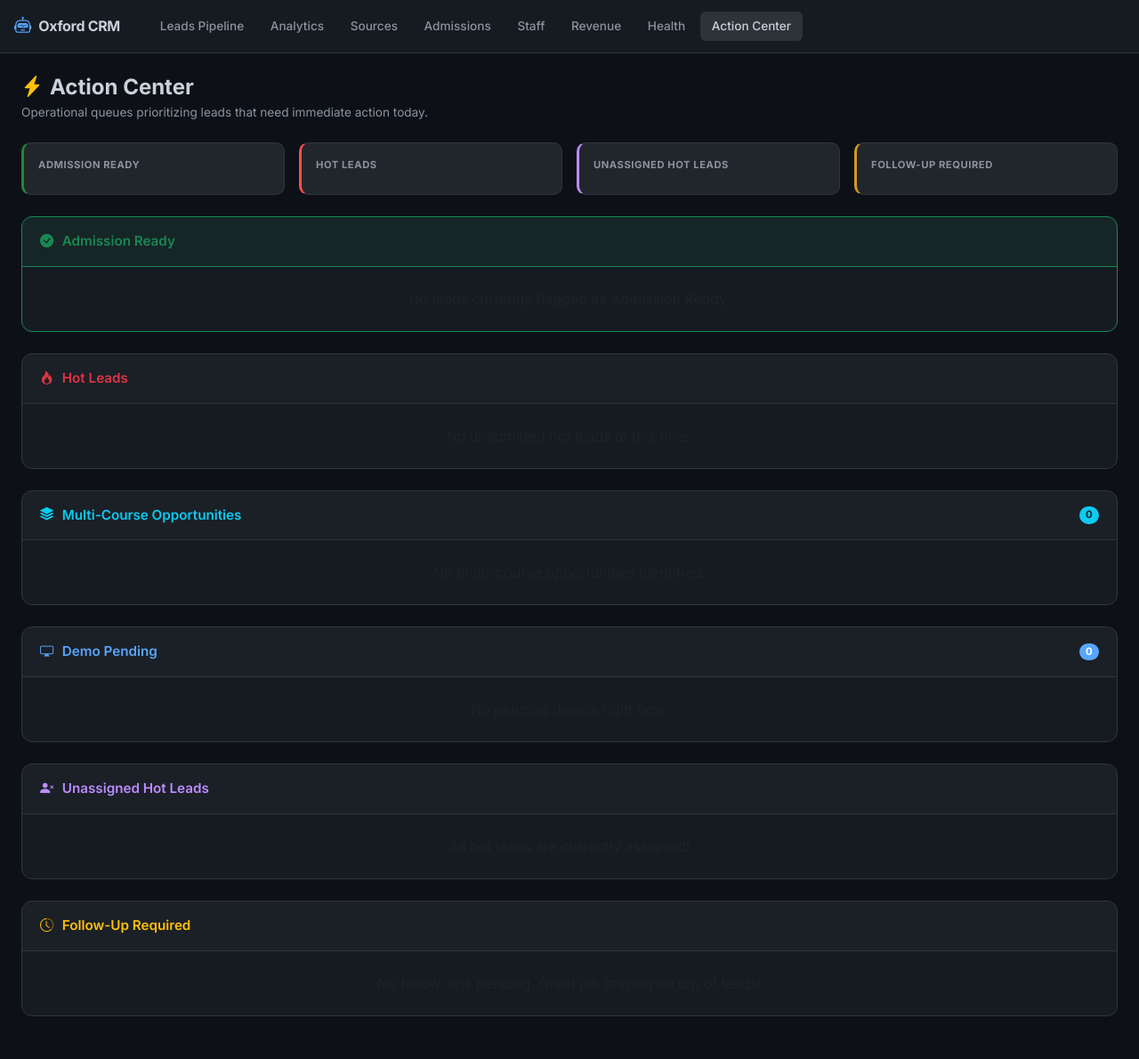
After one commit to oxfordmkl/whatsapp, a Flask app: template templates/crm_action_center.html in a window 1280 px wide. The commit adds this page. Shown: the whole page at 89% size. Run offline with Flask 3, Linux system fonts and the light colour scheme; the template is opened without the code that fills it, so the values that code supplies are empty; parts of the project's set-up code (start-up, migrations or seed data) failed here and were passed over.

Commit message:
PHASE 8.6 — ACTION CENTER (READ-ONLY)

```diff
--- /dev/null
+++ b/templates/crm_action_center.html
@@ -0,0 +1,469 @@
+<!DOCTYPE html>
+<html lang="en">
+<head>
+  <meta charset="UTF-8">
+  <title>Action Center - Oxford</title>
+  <meta name="viewport" content="width=device-width, initial-scale=1.0">
+  <link href="https://cdn.jsdelivr.net/npm/bootstrap@5.3.0/dist/css/bootstrap.min.css" rel="stylesheet">
+  <link rel="stylesheet" href="https://cdn.jsdelivr.net/npm/bootstrap-icons@1.10.5/font/bootstrap-icons.css">
+  <link href="https://fonts.googleapis.com/css2?family=Inter:wght@400;500;600;700&display=swap" rel="stylesheet">
+  <style>
+    :root {
+      --bg-main: #0d1117;
+      --bg-card: #161b22;
+      --bg-card2: #21262d;
+      --text-main: #c9d1d9;
+      --text-muted: #8b949e;
+      --border: #30363d;
+      --green: #238636;
+      --blue: #58a6ff;
+      --red: #f85149;
+      --yellow: #d29922;
+      --purple: #bc8cff;
+    }
+    body {
+      background-color: var(--bg-main);
+      color: var(--text-main);
+      font-family: 'Inter', sans-serif;
+    }
+    .crm-navbar {
+      background: var(--bg-card);
+      border-bottom: 1px solid var(--border);
+      padding: 0.8rem 1rem;
+      position: sticky;
+      top: 0;
+      z-index: 1000;
+      display: flex;
+      align-items: center;
+      gap: 1rem;
+    }
+    .crm-nav-link {
+      color: var(--text-muted);
+      text-decoration: none;
+      font-size: 0.85rem;
+      font-weight: 500;
+      padding: 0.4rem 0.8rem;
+      border-radius: 6px;
+      transition: all 0.2s;
+    }
+    .crm-nav-link:hover {
+      color: var(--text-main);
+      background: rgba(255,255,255,0.05);
+    }
+    .crm-nav-link.active {
+      color: var(--text-main);
+      background: rgba(255,255,255,0.1);
+    }
+    .kpi-box {
+      background: var(--bg-card2);
+      border: 1px solid var(--border);
+      border-radius: 10px;
+      padding: 1rem;
+    }
+    .kpi-title {
+      font-size: 0.7rem;
+      font-weight: 700;
+      text-transform: uppercase;
+      letter-spacing: 0.05em;
+      color: var(--text-muted);
+      margin-bottom: 0.5rem;
+    }
+    .kpi-value {
+      font-size: 2rem;
+      font-weight: 700;
+      line-height: 1;
+    }
+    .crm-card {
+      background: var(--bg-card);
+      border: 1px solid var(--border);
+      border-radius: 12px;
+      overflow: hidden;
+      margin-bottom: 1.5rem;
+    }
+    .crm-card-header {
+      background: rgba(255,255,255,0.02);
+      border-bottom: 1px solid var(--border);
+      padding: 1rem 1.25rem;
+      font-size: 0.95rem;
+      font-weight: 600;
+      display: flex;
+      align-items: center;
+      gap: 0.6rem;
+    }
+    .issue-table {
+      width: 100%;
+      font-size: 0.85rem;
+    }
+    .issue-table th {
+      background: var(--bg-card2);
+      color: var(--text-muted);
+      font-weight: 600;
+      padding: 0.75rem 1rem;
+      border-bottom: 1px solid var(--border);
+      text-transform: uppercase;
+      font-size: 0.7rem;
+      letter-spacing: 0.05em;
+    }
+    .issue-table td {
+      padding: 0.75rem 1rem;
+      border-bottom: 1px solid var(--border);
+      vertical-align: middle;
+    }
+    .issue-table tr:hover td {
+      background: rgba(255,255,255,0.02);
+    }
+    .issue-table tr:last-child td {
+      border-bottom: none;
+    }
+    .btn-open {
+      background: rgba(88,166,255,0.1);
+      color: var(--blue);
+      border: 1px solid rgba(88,166,255,0.2);
+      border-radius: 6px;
+      padding: 0.25rem 0.75rem;
+      font-size: 0.75rem;
+      font-weight: 600;
+      text-decoration: none;
+      display: inline-flex;
+      align-items: center;
+      gap: 0.3rem;
+      transition: all 0.2s;
+    }
+    .btn-open:hover {
+      background: var(--blue);
+      color: #fff;
+    }
+    .score-badge {
+      font-weight: 700;
+      font-size: 0.8rem;
+    }
+    .score-hot { color: var(--red); }
+    .score-warm { color: var(--yellow); }
+    .score-cold { color: var(--text-muted); }
+  </style>
+</head>
+<body>
+
+  <!-- Navigation -->
+  <div class="crm-navbar">
+    <div class="d-flex align-items-center gap-2 me-3">
+      <i class="bi bi-robot" style="font-size: 1.2rem; color: var(--blue);"></i>
+      <span style="font-weight: 700; font-size: 1rem; letter-spacing: -0.02em;">Oxford CRM</span>
+    </div>
+    <div class="d-flex gap-1" style="flex-wrap: wrap;">
+      <a href="/crm/leads?key={{ key }}" class="crm-nav-link">Leads Pipeline</a>
+      <a href="/crm/analytics?key={{ key }}" class="crm-nav-link">Analytics</a>
+      <a href="/crm/source-analytics?key={{ key }}" class="crm-nav-link">Sources</a>
+      <a href="/crm/admission-analytics?key={{ key }}" class="crm-nav-link">Admissions</a>
+      <a href="/crm/staff-performance?key={{ key }}" class="crm-nav-link">Staff</a>
+      <a href="/crm/revenue-analytics?key={{ key }}" class="crm-nav-link">Revenue</a>
+      <a href="/crm/health?key={{ key }}" class="crm-nav-link">Health</a>
+      <a href="/crm/action-center?key={{ key }}" class="crm-nav-link active">Action Center</a>
+    </div>
+  </div>
+
+  <div class="container-fluid p-4" style="max-width: 1400px; margin: 0 auto;">
+
+    <div class="mb-4">
+      <h2 style="font-weight: 700; font-size: 1.5rem; margin-bottom: 0.2rem;">
+        <i class="bi bi-lightning-charge-fill text-warning me-2"></i>Action Center
+      </h2>
+      <p style="color: var(--text-muted); font-size: 0.85rem;">
+        Operational queues prioritizing leads that need immediate action today.
+      </p>
+    </div>
+
+    <!-- KPIs -->
+    <div class="row g-3 mb-4">
+      <div class="col-6 col-md-3">
+        <div class="kpi-box" style="border-left: 3px solid var(--green);">
+          <div class="kpi-title">Admission Ready</div>
+          <div class="kpi-value text-white">{{ data.kpis.admission_ready }}</div>
+        </div>
+      </div>
+      <div class="col-6 col-md-3">
+        <div class="kpi-box" style="border-left: 3px solid var(--red);">
+          <div class="kpi-title">Hot Leads</div>
+          <div class="kpi-value text-white">{{ data.kpis.total_hot_leads }}</div>
+        </div>
+      </div>
+      <div class="col-6 col-md-3">
+        <div class="kpi-box" style="border-left: 3px solid var(--purple);">
+          <div class="kpi-title">Unassigned Hot Leads</div>
+          <div class="kpi-value text-white">{{ data.kpis.unassigned_hot }}</div>
+        </div>
+      </div>
+      <div class="col-6 col-md-3">
+        <div class="kpi-box" style="border-left: 3px solid var(--yellow);">
+          <div class="kpi-title">Follow-Up Required</div>
+          <div class="kpi-value text-white">{{ data.kpis.followup_required }}</div>
+        </div>
+      </div>
+    </div>
+
+    <!-- 1. Admission Ready -->
+    <div class="crm-card border-success">
+      <div class="crm-card-header text-success bg-success bg-opacity-10 border-success">
+        <i class="bi bi-check-circle-fill"></i> Admission Ready
+        <span class="badge bg-success ms-auto rounded-pill">{{ data.kpis.admission_ready }}</span>
+      </div>
+      <div class="crm-card-body p-0">
+        {% if data.admission_ready %}
+        <table class="issue-table">
+          <thead>
+            <tr>
+              <th>Phone</th>
+              <th>Lead Name</th>
+              <th>Assigned Staff</th>
+              <th>Course Interest</th>
+              <th>Score</th>
+              <th>Action</th>
+            </tr>
+          </thead>
+          <tbody>
+            {% for item in data.admission_ready %}
+            <tr>
+              <td style="font-family: 'Courier New', monospace;">{{ item.phone }}</td>
+              <td class="fw-medium">{{ item.name }}</td>
+              <td>{{ item.staff }}</td>
+              <td style="color: var(--blue);">{{ item.course }}</td>
+              <td class="score-badge {% if item.score >= 80 %}score-hot{% elif item.score >= 50 %}score-warm{% else %}score-cold{% endif %}">
+                {{ item.score }}
+              </td>
+              <td>
+                <a href="/crm/lead/{{ item.phone }}?key={{ key }}" class="btn-open">
+                  <i class="bi bi-box-arrow-up-right"></i> Open
+                </a>
+              </td>
+            </tr>
+            {% endfor %}
+          </tbody>
+        </table>
+        {% else %}
+        <div class="p-4 text-center text-muted">No leads currently flagged as Admission Ready.</div>
+        {% endif %}
+      </div>
+    </div>
+
+    <!-- 2. Hot Leads -->
+    <div class="crm-card">
+      <div class="crm-card-header text-danger">
+        <i class="bi bi-fire"></i> Hot Leads
+        <span class="badge bg-danger ms-auto rounded-pill">{{ data.kpis.total_hot_leads }}</span>
+      </div>
+      <div class="crm-card-body p-0">
+        {% if data.hot_leads %}
+        <table class="issue-table">
+          <thead>
+            <tr>
+              <th>Phone</th>
+              <th>Lead Name</th>
+              <th>Score</th>
+              <th>Assigned Staff</th>
+              <th>Action</th>
+            </tr>
+          </thead>
+          <tbody>
+            {% for item in data.hot_leads %}
+            <tr>
+              <td style="font-family: 'Courier New', monospace;">{{ item.phone }}</td>
+              <td class="fw-medium">{{ item.name }}</td>
+              <td class="score-badge score-hot">{{ item.score }}</td>
+              <td>
+                {% if item.staff == '—' %}
+                <span class="text-muted fst-italic">Unassigned</span>
+                {% else %}
+                {{ item.staff }}
+                {% endif %}
+              </td>
+              <td>
+                <a href="/crm/lead/{{ item.phone }}?key={{ key }}" class="btn-open">
+                  <i class="bi bi-box-arrow-up-right"></i> Open
+                </a>
+              </td>
+            </tr>
+            {% endfor %}
+          </tbody>
+        </table>
+        {% else %}
+        <div class="p-4 text-center text-muted">No unadmitted hot leads at this time.</div>
+        {% endif %}
+      </div>
+    </div>
+
+    <!-- 3. Multi-Course Opportunities -->
+    <div class="crm-card">
+      <div class="crm-card-header text-info">
+        <i class="bi bi-stack"></i> Multi-Course Opportunities
+        <span class="badge bg-info text-dark ms-auto rounded-pill">{{ data.multi_course|length }}</span>
+      </div>
+      <div class="crm-card-body p-0">
+        {% if data.multi_course %}
+        <table class="issue-table">
+          <thead>
+            <tr>
+              <th>Phone</th>
+              <th>Lead Name</th>
+              <th>Enquiries</th>
+              <th>Course List</th>
+              <th>Assigned Staff</th>
+              <th>Action</th>
+            </tr>
+          </thead>
+          <tbody>
+            {% for item in data.multi_course %}
+            <tr>
+              <td style="font-family: 'Courier New', monospace;">{{ item.phone }}</td>
+              <td class="fw-medium">{{ item.name }}</td>
+              <td class="fw-bold text-info">{{ item.course_count }}</td>
+              <td style="font-size: 0.8rem; color: var(--text-muted);">{{ item.courses }}</td>
+              <td>
+                {% if item.staff == '—' %}
+                <span class="text-muted fst-italic">Unassigned</span>
+                {% else %}
+                {{ item.staff }}
+                {% endif %}
+              </td>
+              <td>
+                <a href="/crm/lead/{{ item.phone }}?key={{ key }}" class="btn-open">
+                  <i class="bi bi-box-arrow-up-right"></i> Open
+                </a>
+              </td>
+            </tr>
+            {% endfor %}
+          </tbody>
+        </table>
+        {% else %}
+        <div class="p-4 text-center text-muted">No multi-course opportunities identified.</div>
+        {% endif %}
+      </div>
+    </div>
+
+    <!-- 4. Demo Pending -->
+    <div class="crm-card">
+      <div class="crm-card-header" style="color: var(--blue);">
+        <i class="bi bi-display"></i> Demo Pending
+        <span class="badge ms-auto rounded-pill" style="background-color: var(--blue);">{{ data.demo_pending|length }}</span>
+      </div>
+      <div class="crm-card-body p-0">
+        {% if data.demo_pending %}
+        <table class="issue-table">
+          <thead>
+            <tr>
+              <th>Phone</th>
+              <th>Lead Name</th>
+              <th>Assigned Staff</th>
+              <th>Course Interest</th>
+              <th>Action</th>
+            </tr>
+          </thead>
+          <tbody>
+            {% for item in data.demo_pending %}
+            <tr>
+              <td style="font-family: 'Courier New', monospace;">{{ item.phone }}</td>
+              <td class="fw-medium">{{ item.name }}</td>
+              <td>
+                {% if item.staff == '—' %}
+                <span class="text-muted fst-italic">Unassigned</span>
+                {% else %}
+                {{ item.staff }}
+                {% endif %}
+              </td>
+              <td style="color: var(--blue);">{{ item.course }}</td>
+              <td>
+                <a href="/crm/lead/{{ item.phone }}?key={{ key }}" class="btn-open">
+                  <i class="bi bi-box-arrow-up-right"></i> Open
+                </a>
+              </td>
+            </tr>
+            {% endfor %}
+          </tbody>
+        </table>
+        {% else %}
+        <div class="p-4 text-center text-muted">No pending demos right now.</div>
+        {% endif %}
+      </div>
+    </div>
+
+    <!-- 5. Unassigned Hot Leads -->
+    <div class="crm-card">
+      <div class="crm-card-header" style="color: var(--purple);">
+        <i class="bi bi-person-x-fill"></i> Unassigned Hot Leads
+        <span class="badge ms-auto rounded-pill" style="background-color: var(--purple);">{{ data.kpis.unassigned_hot }}</span>
+      </div>
+      <div class="crm-card-body p-0">
+        {% if data.unassigned_hot %}
+        <table class="issue-table">
+          <thead>
+            <tr>
+              <th>Phone</th>
+              <th>Lead Name</th>
+              <th>Score</th>
+              <th>Action</th>
+            </tr>
+          </thead>
+          <tbody>
+            {% for item in data.unassigned_hot %}
+            <tr>
+              <td style="font-family: 'Courier New', monospace;">{{ item.phone }}</td>
+              <td class="fw-medium">{{ item.name }}</td>
+              <td class="score-badge score-hot">{{ item.score }}</td>
+              <td>
+                <a href="/crm/lead/{{ item.phone }}?key={{ key }}" class="btn-open">
+                  <i class="bi bi-box-arrow-up-right"></i> Open
+                </a>
+              </td>
+            </tr>
+            {% endfor %}
+          </tbody>
+        </table>
+        {% else %}
+        <div class="p-4 text-center text-muted">All hot leads are currently assigned!</div>
+        {% endif %}
+      </div>
+    </div>
+
+    <!-- 6. Follow-Up Required -->
+    <div class="crm-card">
+      <div class="crm-card-header text-warning">
+        <i class="bi bi-clock-history"></i> Follow-Up Required
+        <span class="badge bg-warning text-dark ms-auto rounded-pill">{{ data.kpis.followup_required }}</span>
+      </div>
+      <div class="crm-card-body p-0">
+        {% if data.followup_required %}
+        <table class="issue-table">
+          <thead>
+            <tr>
+              <th>Phone</th>
+              <th>Lead Name</th>
+              <th>Assigned Staff</th>
+              <th>Days Since Activity</th>
+              <th>Action</th>
+            </tr>
+          </thead>
+          <tbody>
+            {% for item in data.followup_required %}
+            <tr>
+              <td style="font-family: 'Courier New', monospace;">{{ item.phone }}</td>
+              <td class="fw-medium">{{ item.name }}</td>
+              <td>{{ item.staff }}</td>
+              <td class="fw-bold text-warning">{{ item.days }} days</td>
+              <td>
+                <a href="/crm/lead/{{ item.phone }}?key={{ key }}" class="btn-open">
+                  <i class="bi bi-box-arrow-up-right"></i> Open
+                </a>
+              </td>
+            </tr>
+            {% endfor %}
+          </tbody>
+        </table>
+        {% else %}
+        <div class="p-4 text-center text-muted">No follow-ups pending. Great job staying on top of leads!</div>
+        {% endif %}
+      </div>
+    </div>
+
+  </div>
+
+</body>
+</html>
--- a/templates/crm_health.html
+++ b/templates/crm_health.html
@@ -136,6 +136,7 @@
       <a href="/crm/staff-performance?key={{ key }}" class="crm-nav-link">Staff</a>
       <a href="/crm/revenue-analytics?key={{ key }}" class="crm-nav-link">Revenue</a>
       <a href="/crm/health?key={{ key }}" class="crm-nav-link active">Health</a>
+      <a href="/crm/action-center?key={{ key }}" class="crm-nav-link">Action Center</a>
     </div>
   </div>
 
```
Also changed, not shown: app/routes/admin.py (+183 -0 lines).
